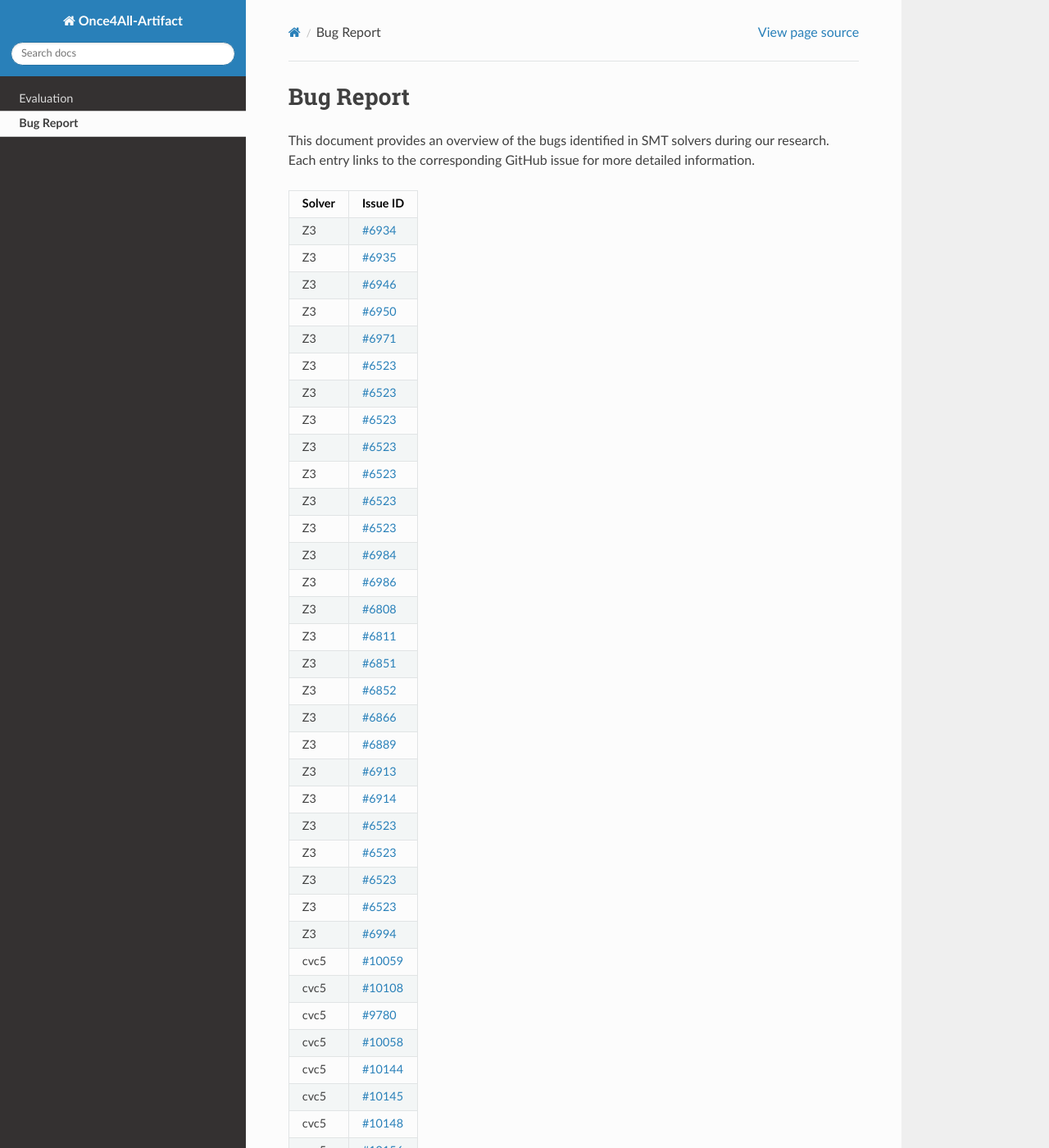
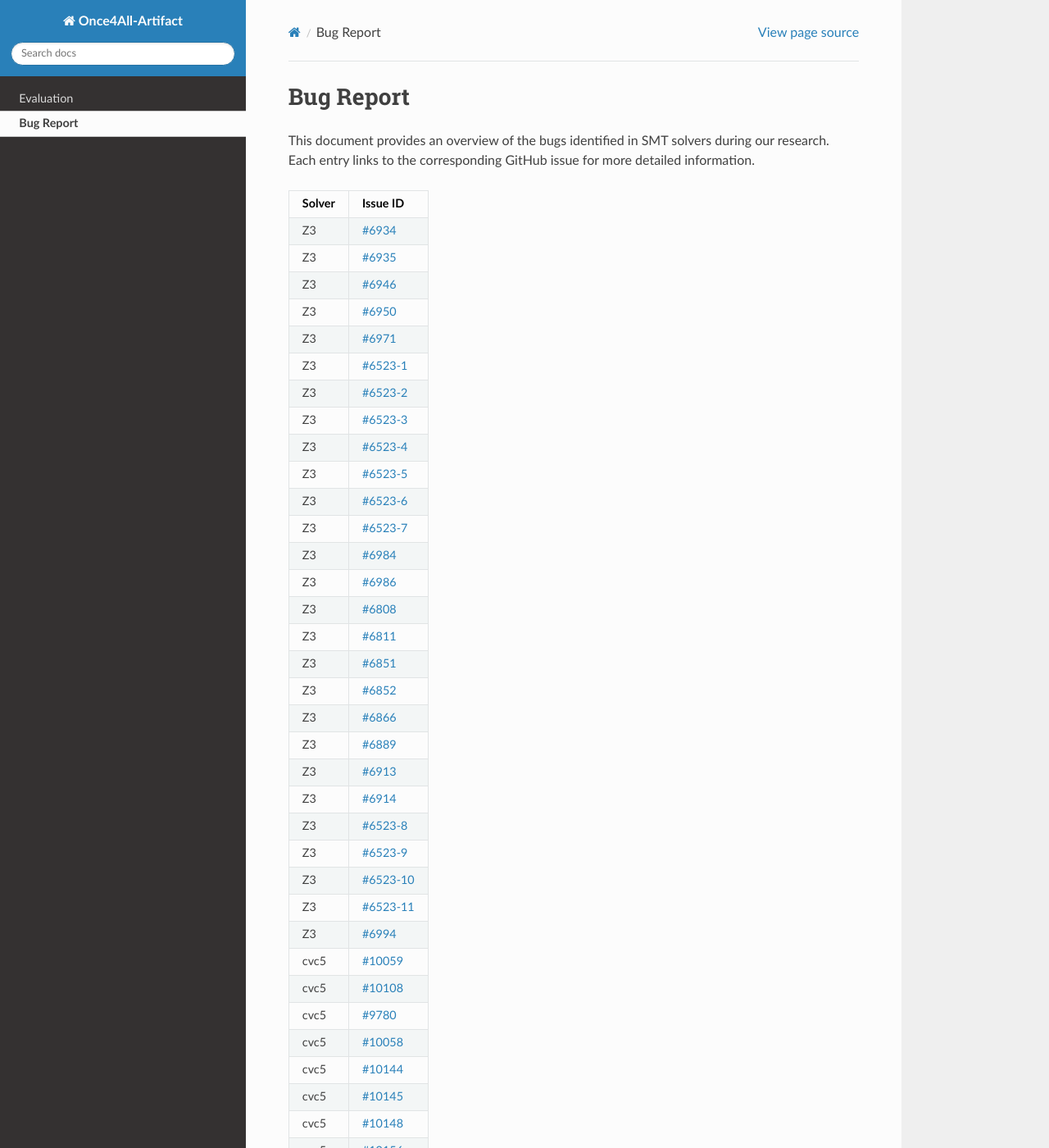
Before and after one commit to merlin-cs/Once4All, a Sphinx documentation site: the page built from docs/source/bug-report.rst, in a window 1280 px wide and 1400 px high. Shown: the whole window at 82% size. Built offline with Sphinx 7.4.7 and the Read the Docs theme 3.1.0, drawn with Linux system fonts in a browser that asks for light colours.

Commit message:
Update bug-report.rst

```diff
--- a/docs/source/bug-report.rst
+++ b/docs/source/bug-report.rst
@@ -12,13 +12,13 @@ Z3                 `#6935 <https://github.com/Z3Prover/z3/issues/6935>`_
 Z3                 `#6946 <https://github.com/Z3Prover/z3/issues/6946>`_
 Z3                 `#6950 <https://github.com/Z3Prover/z3/issues/6950>`_
 Z3                 `#6971 <https://github.com/Z3Prover/z3/issues/6971>`_
-Z3                 `#6523 <https://github.com/Z3Prover/z3/issues/6523#issuecomment-1730669133>`_
-Z3                 `#6523 <https://github.com/Z3Prover/z3/issues/6523#issuecomment-1733099033>`_
-Z3                 `#6523 <https://github.com/Z3Prover/z3/issues/6523#issuecomment-1751951898>`_
-Z3                 `#6523 <https://github.com/Z3Prover/z3/issues/6523#issuecomment-1764075704>`_
-Z3                 `#6523 <https://github.com/Z3Prover/z3/issues/6523#issuecomment-1787368861>`_
-Z3                 `#6523 <https://github.com/Z3Prover/z3/issues/6523#issuecomment-1788322001>`_
-Z3                 `#6523 <https://github.com/Z3Prover/z3/issues/6523#issuecomment-1792361820>`_
+Z3                 `#6523-1 <https://github.com/Z3Prover/z3/issues/6523#issuecomment-1730669133>`_
+Z3                 `#6523-2 <https://github.com/Z3Prover/z3/issues/6523#issuecomment-1733099033>`_
+Z3                 `#6523-3 <https://github.com/Z3Prover/z3/issues/6523#issuecomment-1751951898>`_
+Z3                 `#6523-4 <https://github.com/Z3Prover/z3/issues/6523#issuecomment-1764075704>`_
+Z3                 `#6523-5 <https://github.com/Z3Prover/z3/issues/6523#issuecomment-1787368861>`_
+Z3                 `#6523-6 <https://github.com/Z3Prover/z3/issues/6523#issuecomment-1788322001>`_
+Z3                 `#6523-7 <https://github.com/Z3Prover/z3/issues/6523#issuecomment-1792361820>`_
 Z3                 `#6984 <https://github.com/Z3Prover/z3/issues/6984>`_
 Z3                 `#6986 <https://github.com/Z3Prover/z3/issues/6986>`_
 Z3                 `#6808 <https://github.com/Z3Prover/z3/issues/6808>`_
@@ -29,10 +29,10 @@ Z3                 `#6866 <https://github.com/Z3Prover/z3/issues/6866>`_
 Z3                 `#6889 <https://github.com/Z3Prover/z3/issues/6889>`_
 Z3                 `#6913 <https://github.com/Z3Prover/z3/issues/6913>`_
 Z3                 `#6914 <https://github.com/Z3Prover/z3/issues/6914>`_
-Z3                 `#6523 <https://github.com/Z3Prover/z3/issues/6523#issuecomment-1801974241>`_
-Z3                 `#6523 <https://github.com/Z3Prover/z3/issues/6523#issuecomment-1803269115>`_
-Z3                 `#6523 <https://github.com/Z3Prover/z3/issues/6523#issuecomment-1810015182>`_
-Z3                 `#6523 <https://github.com/Z3Prover/z3/issues/6523#issuecomment-1810036246>`_
+Z3                 `#6523-8 <https://github.com/Z3Prover/z3/issues/6523#issuecomment-1801974241>`_
+Z3                 `#6523-9 <https://github.com/Z3Prover/z3/issues/6523#issuecomment-1803269115>`_
+Z3                 `#6523-10 <https://github.com/Z3Prover/z3/issues/6523#issuecomment-1810015182>`_
+Z3                 `#6523-11 <https://github.com/Z3Prover/z3/issues/6523#issuecomment-1810036246>`_
 Z3                 `#6994 <https://github.com/Z3Prover/z3/issues/6994>`_
 cvc5               `#10059 <https://github.com/cvc5/cvc5/issues/10059>`_
 cvc5               `#10108 <https://github.com/cvc5/cvc5/issues/10108>`_
```
